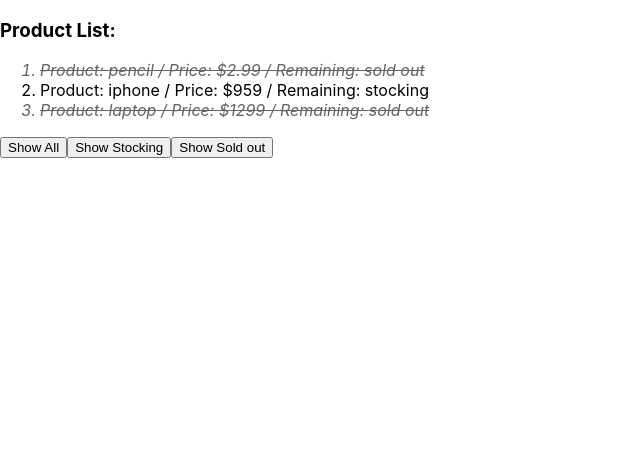
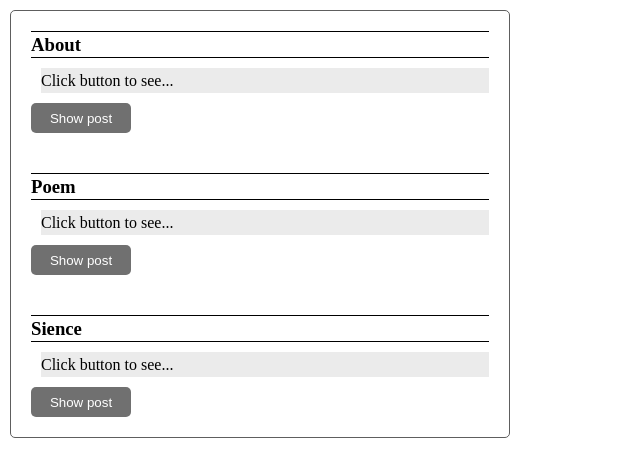
Before and after one commit to phuong2k4/react-project, a React (Create React App) app: page / in a window 1280 px wide. Shown: the top 476 px of the page, without its empty margins (0-640 px from the left). Built offline with nearby package versions, Linux system fonts and the light colour scheme.

Commit message:
hookImmerIntroduce

```diff
--- a/package.json
+++ b/package.json
@@ -13,6 +13,7 @@
     "react-dom": "^18.3.1",
     "react-scripts": "5.0.1",
     "sass": "^1.77.8",
+    "use-immer": "^0.10.0",
     "web-vitals": "^2.1.4"
   },
   "scripts": {
--- a/src/App.js
+++ b/src/App.js
@@ -2,13 +2,13 @@
 import './App.css';
 import React from 'react';
 // import AlbumsMusic from './features/Album/index.jsx';
-import TodoFeatures from './features/Todo/index.jsx';
-
+// import TodoFeatures from './features/Todo/index.jsx';
+import UseImmerIntroduce from './features/UseImmer/component/hookImmer.jsx';
 
 function App() {
   return (
     <div className="App">
-      <TodoFeatures />
+      <UseImmerIntroduce />
     </div>
   );
 }
--- /dev/null
+++ b/src/features/UseImmer/component/hookImmer.jsx
@@ -0,0 +1,61 @@
+// import React, { useState } from "react";
+// import {useImmer} from "use-immer";
+// import data from "../data";
+
+// export default function UseImmerIntroduce(){
+// // use immer sẽ tự tham chiếu đến object hoặc array để user có thể thay đổi mà không cần sao chép hoặc tạo bản sao nông để sửa đổi, tức useImmer sẽ thay đổi trực tiếp đến các state
+//     const [post, setPost] = useImmer(data);
+//     function handle(event){
+//         const indexId = parseInt(event.target.id);
+//         setPost(draft=>{
+//             const item = draft.find((target)=>target.id === indexId);
+//             if(item){
+//                 item.seen = !item.seen;
+//             }
+//         })
+//     }
+//     return (
+//         <section >
+//             {post.map((item, index)=>{
+//                 return (
+//                     <div key={index}>
+//                         <h3 >{item.title}</h3>
+//                         <p>{item.seen ? item.children : "Click button to see..."}</p>
+//                         <button onClick={handle} id={item.id}>{!item.seen ? "Show post" : "Hide post"}</button>
+//                     </div>
+//                 )
+//             })}
+//         </section>
+//     )
+// }
+
+import React, { useState } from "react";
+import {useImmer} from "use-immer";
+import data from "../data";
+import "./hookImmer.scss"
+
+
+export default function UseImmerIntroduce(){
+// use immer sẽ tự tham chiếu đến object hoặc array để user có thể thay đổi mà không cần sao chép hoặc tạo bản sao nông để sửa đổi, tức useImmer sẽ thay đổi trực tiếp đến các state
+    const [post, setPost] = useImmer(data);
+    function handle(event){
+        const indexId = parseInt(event.target.id)-1;
+        const item = post.find((target)=>target.id - 1 === indexId);
+        setPost(post=>{
+            post[indexId].seen = !post[indexId].seen
+        })
+    }
+    return (
+        <section >
+            {post.map((item, index)=>{
+                return (
+                    <div className="post" key={index}>
+                        <h3 >{item.title}</h3>
+                        <p>{item.seen ? item.children : "Click button to see..."}</p>
+                        <button onClick={handle} id={item.id}>{!item.seen ? "Show post" : "Hide post"}</button>
+                    </div>
+                )
+            })}
+        </section>
+    )
+}
--- /dev/null
+++ b/src/features/UseImmer/component/hookImmer.scss
@@ -0,0 +1,48 @@
+*{
+    margin: 0;
+    padding: 0;
+    box-sizing: border-box;
+}
+
+body{
+    height: 100vh;
+    font-family: "JetBrains Mono";
+}
+
+section{
+    width: 500px;
+    height: 100%;
+    display: flex;
+    flex-direction: column;
+    justify-content: center;
+    margin: 10px;
+    padding: 10px;
+    border: 1px solid rgb(94, 94, 94);
+    border-radius: 5px;
+    gap: 20px;
+    line-height: 25px;
+}
+h3{
+    border-top: 1px solid;
+    border-bottom: 1px solid;
+}
+.post{
+    display: flex;
+    flex-direction: column;
+    justify-content: center;
+    padding: 10px;
+
+    gap: 10px;
+}
+p{
+    margin-left: 10px;
+    background-color: rgb(235, 235, 235);
+}
+button{
+    width: 100px;
+    height: 30px;
+    border: none;
+    color: rgb(255, 255, 255);
+    background-color: rgb(112, 112, 112);
+    border-radius: 5px;
+}
--- /dev/null
+++ b/src/features/UseImmer/data.jsx
@@ -0,0 +1,22 @@
+const data = [
+    {
+        id: 1,
+        title: "About",
+        children: "Lorem ipsum dolor sit amet consectetur, adipisicing elit. Ipsum enim iste molestias temporibus sunt cupiditate recusandae deleniti perferendis nulla, tenetur saepe non sit laudantium aperiam, quidem libero quo repellendus rem!",
+        seen: false
+    },
+    {
+        id: 2,
+        title: "Poem",
+        children: "Enim iste molestias temporibus sunt cupiditate recusandae deleniti perferendis nulla, quidem libero quo repellendus rem!",
+        seen: false
+    },
+    {
+        id: 3,
+        title: "Sience",
+        children: "Ipsum enim iste molestias temporibus sunt cupiditate recusandae deleniti perferendis nulla, tenetur saepe non sit laudantium aperiam, quidem libero quo repellendus rem!",
+        seen: false
+    }
+];
+
+export default data;
--- a/src/index.js
+++ b/src/index.js
@@ -2,11 +2,13 @@
 import ReactDOM from 'react-dom/client';
 import './index.css';
 import App from './App.js';
+// import AppTsx from './App.tsx';
 import reportWebVitals from './reportWebVitals.js';
 
 const root = ReactDOM.createRoot(document.getElementById('root'));
 root.render(
   <React.StrictMode>
+    {/* <AppTsx /> */}
     <App />
   </React.StrictMode>
 );
```
Also changed, not shown: src/App.tsx (added, +18 -0 lines), 1 other file (tests, documents, lock files or other folders).
